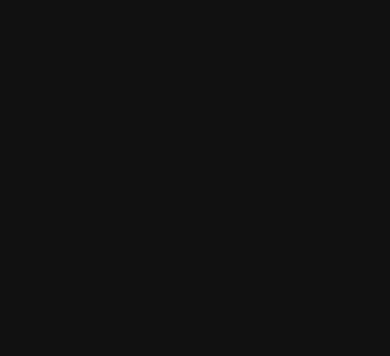
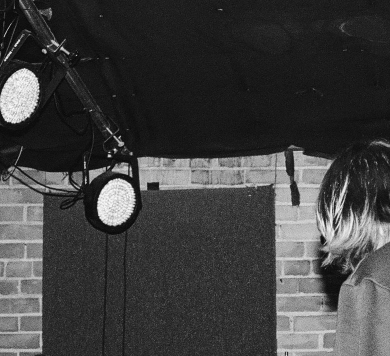
Before and after one commit to alexbateman/derm-site, a plain HTML site: page index.html in a window 390 px wide. Shown: the top 356 px of the page. Drawn offline with Linux system fonts and the light colour scheme.

Commit message:
Fix background image URLs in index.html

```diff
--- a/index.html
+++ b/index.html
@@ -11,14 +11,14 @@
     *, *::before, *::after { margin: 0; padding: 0; box-sizing: border-box; }
     html, body { width: 100%; height: 100%; background: #111; }
     .page { position: relative; width: 100%; height: 100vh; overflow: hidden; }
-    .bg { position: absolute; inset: 0; background-image: url('Desktop - image.png'); background-size: cover; background-position: center; background-repeat: no-repeat; background-color: #111; }
+    .bg { position: absolute; inset: 0; background-image: url'Desktop - image.jpg'); background-size: cover; background-position: center; background-repeat: no-repeat; background-color: #111; }
     .content { position: absolute; bottom: 28%; left: 27%; }
     h1 { font-family: 'Anton', Impact, 'Arial Black', sans-serif; font-size: clamp(90px, 15.5vw, 230px); font-weight: 400; color: #ffffff; text-transform: uppercase; line-height: 0.95; letter-spacing: 0.01em; white-space: nowrap; }
     .links { list-style: none; display: flex; flex-direction: row; flex-wrap: nowrap; gap: 10px; margin-top: 14px; }
     .links a { display: inline-block; font-family: 'Anton', Impact, 'Arial Black', sans-serif; font-size: clamp(13px, 1.35vw, 21px); font-weight: 400; color: #000000; background-color: #ffffff; border: 2.5px solid #000000; padding: 5px 14px 4px; text-decoration: none; text-transform: lowercase; letter-spacing: 0.03em; cursor: pointer; transition: background-color 0.12s ease, color 0.12s ease; }
     .links a:hover, .links a:focus-visible { background-color: #000000; color: #ffffff; outline: none; }
     @media (max-width: 768px) {
-      .bg { background-image: url('mobile - image.png'); background-position: center top; }
+      .bg { background-image: url('mobile - image.jpg'); backround-position: center top; }
       .content { bottom: 10%; left: 50%; transform: translateX(-50%); display: flex; flex-direction: column; align-items: flex-start; width: max-content; max-width: 88vw; }
       h1 { font-size: clamp(100px, 36vw, 155px); line-height: 0.92; }
       .links { flex-direction: column; gap: 9px; margin-top: 12px; align-self: stretch; }
```
